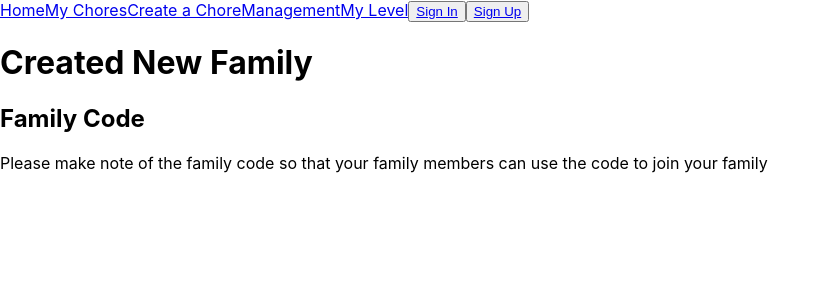
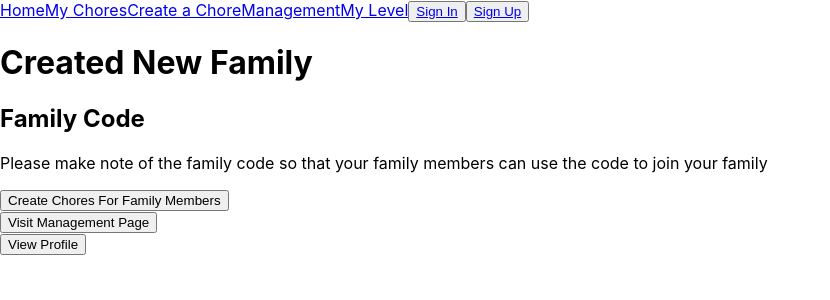
Before and after one commit to Human437/chore-up-client, a React (Create React App) app: page /create-family in a window 1280 px wide. Shown: the top 300 px of the page, without its empty margins (0-830 px from the left). Built offline with nearby package versions, Linux system fonts and the light colour scheme; no server answers.

Commit message:
Added buttons that will be wired later

```diff
--- a/src/create-family/create-family.js
+++ b/src/create-family/create-family.js
@@ -89,6 +89,11 @@ export default class CreateFamily extends React.Component {
         <h2>Family Code</h2>
         <p>{this.state.familyCode.value}</p>
         <p>Please make note of the family code so that your family members can use the code to join your family</p>
+        <button>Create Chores For Family Members</button>
+        <br/>
+        <button>Visit Management Page</button>
+        <br/>
+        <button>View Profile</button>
       </>
     );
   }
```
